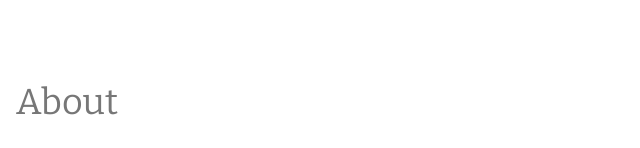
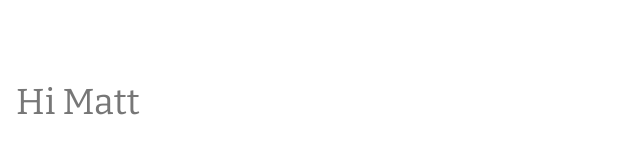
Before and after one commit to mcampbell2020/4-product-campbell, a plain HTML site: page index.html in a window 1280 px wide. Shown: the part 804-952 px from the top of the page, 0-640 px from the left. Drawn offline with nearby package versions, Linux system fonts and the light colour scheme.

Commit message:
test change

```diff
--- a/index.html
+++ b/index.html
@@ -49,7 +49,7 @@
         <div class="w3-padding-64" id="about">
 
             <div class="w3-row w3-container">
-                <h1>About</h1>
+                <h1>Hi Matt</h1>
             </div>
 
             <div class="w3-row">
```
